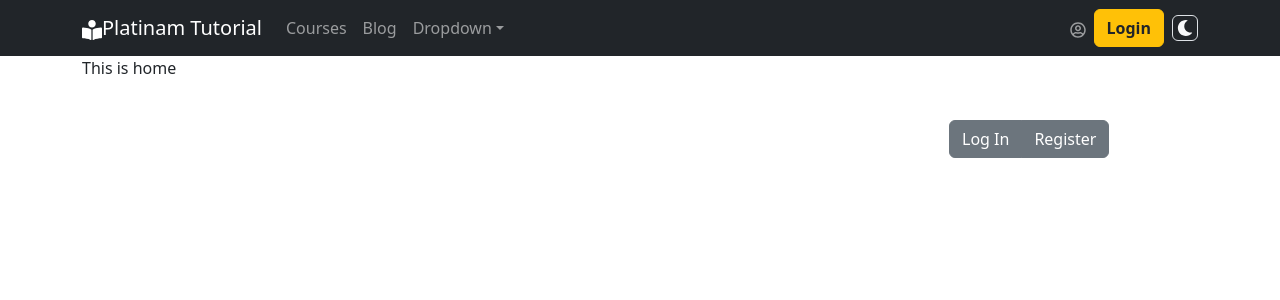
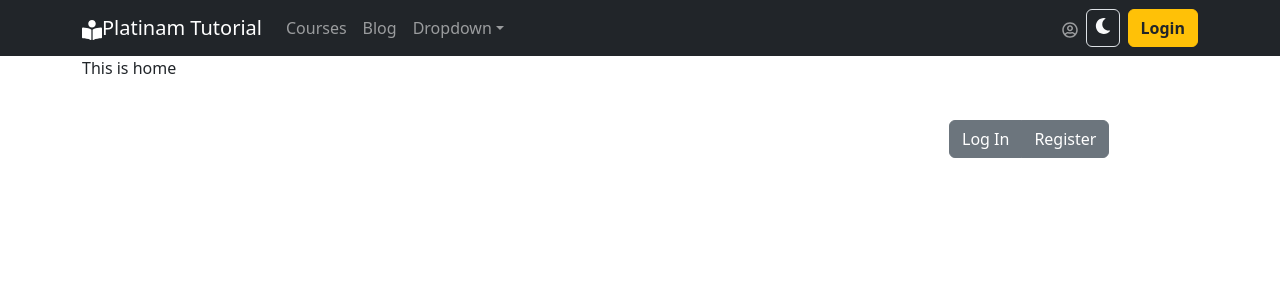
Before and after one commit to khorshed-alam-kbd/platinam-tutorial-clientsite, a React (Create React App) app: page / in a window 1280 px wide. Shown: the top 300 px of the page. Built offline with nearby package versions, Linux system fonts and the light colour scheme; no server answers.

Commit message:
mode added

```diff
--- a/src/Shared/Header/Header.js
+++ b/src/Shared/Header/Header.js
@@ -65,19 +65,22 @@ const Header = () => {
                     </Nav>
 
                     <Nav>
+                        <Nav className='text-light border rounded p-2 me-2 '>
+                            {dark ?
+                                <FaSun onClick={LightTheme}></FaSun>
+                                : <FaMoon onClick={darkTheme}></FaMoon>
+                            }
+                        </Nav>
 
                         {user?.uid ?
                             <Button onClick={handleSignOut} variant="warning" ><Link to='/login' className='fw-semibold text-dark text-decoration-none'>Logout</Link></Button>
                             :
                             <Button variant="warning" ><Link to='/login' className='fw-semibold text-dark text-decoration-none'>Login</Link></Button>
                         }
+
+
                     </Nav>
-                    <Nav className='text-light border rounded ms-2 p-1 '>
-                        {dark ?
-                            <FaSun onClick={LightTheme}></FaSun>
-                            : <FaMoon onClick={darkTheme}></FaMoon>
-                        }
-                    </Nav>
+
 
                 </Navbar.Collapse>
 
```
